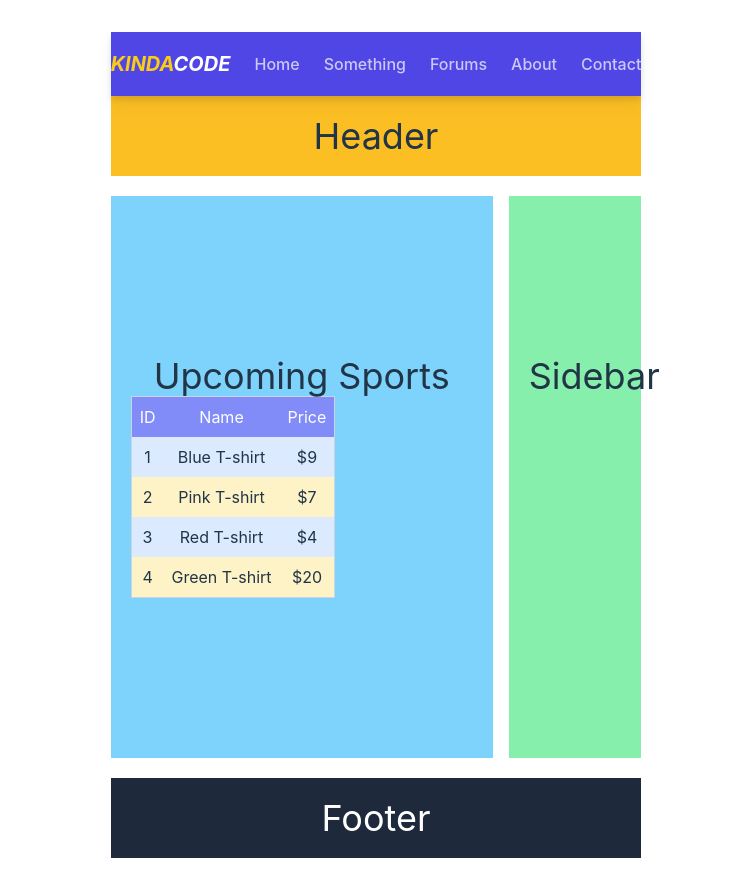
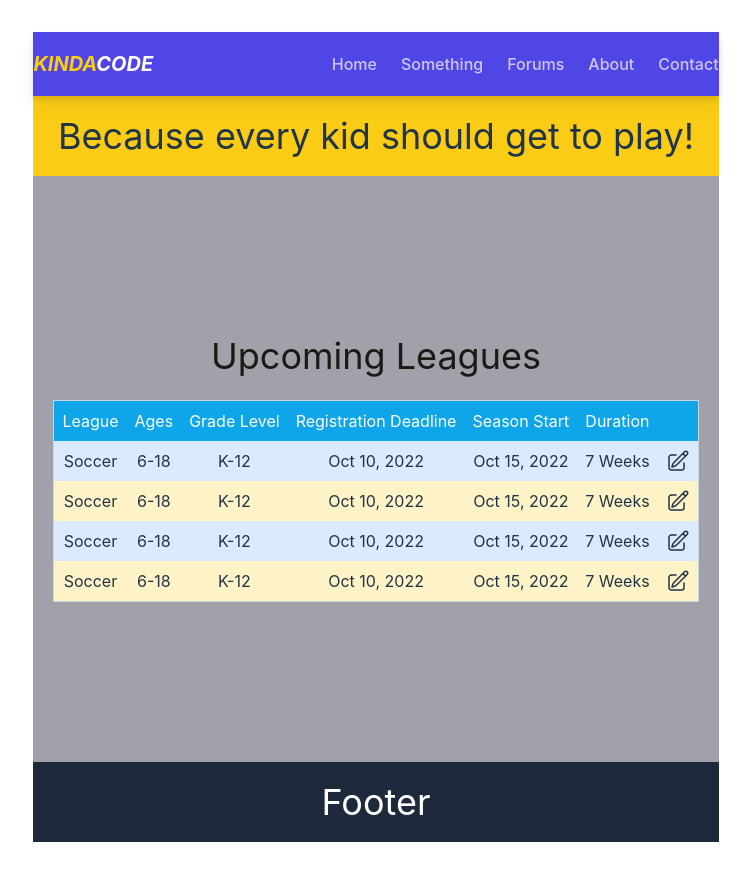
Before and after one commit to 21221086/vitejs-vite-vtvgmr, a Vue app: page / in a window 1280 px wide. Shown: the whole page, without its empty margins (264-1015 px from the left). Built offline with nearby package versions, Linux system fonts and the light colour scheme.

Commit message:
2 files modified, 1 added

```diff
--- a/src/components/FrontPage.vue
+++ b/src/components/FrontPage.vue
@@ -1,25 +1,14 @@
 <template>
-  <header class="bg-amber-400 p-5">
-    <h1 class="text-2xl md:text-4xl">Header</h1>
+  <header class="bg-yellow-400 p-5">
+    <h1 class="text-2xl md:text-4xl">Because every kid should get to play!</h1>
   </header>
 
-  <div
-    class="
-      bg-white
-      my-5
-      w-full
-      flex flex-col
-      space-y-4
-      md:flex-row md:space-x-4 md:space-y-0
-    "
-  >
-    <main class="bg-sky-300 md:w-2/3 lg:w-3/4 px-5 py-40">
-      <h1 class="text-2xl md:text-4xl">Upcoming Sports</h1>
+  <div class="bg-white w-full flex flex-col md:flex-row md:space-y-0">
+    <div class="bg-zinc-400 px-5 py-40">
+      <h1 class="text-2xl md:text-4xl text-stone-900">Upcoming Leagues</h1>
+      <br />
       <UpcomingSports></UpcomingSports>
-    </main>
-    <aside class="bg-green-300 md:w-1/3 lg:w-1/4 px-5 py-40">
-      <h1 class="text-2xl md:text-4xl">Sidebar</h1>
-    </aside>
+    </div>
   </div>
 
   <footer class="bg-slate-800 mt-auto p-5">
--- /dev/null
+++ b/src/components/PencilIcon.vue
@@ -0,0 +1,25 @@
+<template>
+  <svg
+    xmlns="http://www.w3.org/2000/svg"
+    fill="none"
+    viewBox="0 0 24 24"
+    stroke-width="1.5"
+    stroke="currentColor"
+    class="w-6 h-6"
+  >
+    <path
+      stroke-linecap="round"
+      stroke-linejoin="round"
+      d="M16.862 4.487l1.687-1.688a1.875 1.875 0 112.652 2.652L10.582 16.07a4.5 4.5 0 01-1.897 1.13L6 18l.8-2.685a4.5 4.5 0 011.13-1.897l8.932-8.931zm0 0L19.5 7.125M18 14v4.75A2.25 2.25 0 0115.75 21H5.25A2.25 2.25 0 013 18.75V8.25A2.25 2.25 0 015.25 6H10"
+    />
+  </svg>
+</template>
+
+<script>
+export default {
+  name: 'PencilIcon',
+  props: {
+    label: String,
+  },
+};
+</script>
--- a/src/components/UpcomingSports.vue
+++ b/src/components/UpcomingSports.vue
@@ -1,42 +1,65 @@
 <template>
   <table class="table-auto border-collapse border border-slate-300">
     <thead>
-      <tr class="bg-indigo-400 text-white">
-        <td class="p-2">ID</td>
-        <td class="p-2">Name</td>
-        <td class="p-2">Price</td>
+      <tr class="bg-sky-500 text-white">
+        <td class="p-2">League</td>
+        <td class="p-2">Ages</td>
+        <td class="p-2">Grade Level</td>
+        <td class="p-2">Registration Deadline</td>
+        <td class="p-2">Season Start</td>
+        <td class="p-2">Duration</td>
+        <td class="p-2"></td>
       </tr>
     </thead>
     <tbody>
       <tr class="even:bg-amber-100 odd:bg-blue-100">
-        <td class="p-2">1</td>
-        <td class="p-2">Blue T-shirt</td>
-        <td class="p-2">$9</td>
+        <td class="p-2">Soccer</td>
+        <td class="p-2">6-18</td>
+        <td class="p-2">K-12</td>
+        <td class="p-2">Oct 10, 2022</td>
+        <td class="p-2">Oct 15, 2022</td>
+        <td class="p-2">7 Weeks</td>
+        <td class="p-2"><PencilIcon></PencilIcon></td>
       </tr>
       <tr class="even:bg-amber-100 odd:bg-blue-100">
-        <td class="p-2">2</td>
-        <td class="p-2">Pink T-shirt</td>
-        <td class="p-2">$7</td>
+        <td class="p-2">Soccer</td>
+        <td class="p-2">6-18</td>
+        <td class="p-2">K-12</td>
+        <td class="p-2">Oct 10, 2022</td>
+        <td class="p-2">Oct 15, 2022</td>
+        <td class="p-2">7 Weeks</td>
+        <td class="p-2"><PencilIcon></PencilIcon></td>
       </tr>
       <tr class="even:bg-amber-100 odd:bg-blue-100">
-        <td class="p-2">3</td>
-        <td class="p-2">Red T-shirt</td>
-        <td class="p-2">$4</td>
+        <td class="p-2">Soccer</td>
+        <td class="p-2">6-18</td>
+        <td class="p-2">K-12</td>
+        <td class="p-2">Oct 10, 2022</td>
+        <td class="p-2">Oct 15, 2022</td>
+        <td class="p-2">7 Weeks</td>
+        <td class="p-2"><PencilIcon></PencilIcon></td>
       </tr>
       <tr class="even:bg-amber-100 odd:bg-blue-100">
-        <td class="p-2">4</td>
-        <td class="p-2">Green T-shirt</td>
-        <td class="p-2">$20</td>
+        <td class="p-2">Soccer</td>
+        <td class="p-2">6-18</td>
+        <td class="p-2">K-12</td>
+        <td class="p-2">Oct 10, 2022</td>
+        <td class="p-2">Oct 15, 2022</td>
+        <td class="p-2">7 Weeks</td>
+        <td class="p-2"><PencilIcon></PencilIcon></td>
       </tr>
     </tbody>
   </table>
 </template>
 
 <script>
+import PencilIcon from './PencilIcon.vue';
+
 export default {
   name: 'UpcomingSports',
   props: {
     label: String,
   },
+  components: { PencilIcon },
 };
 </script>
```
